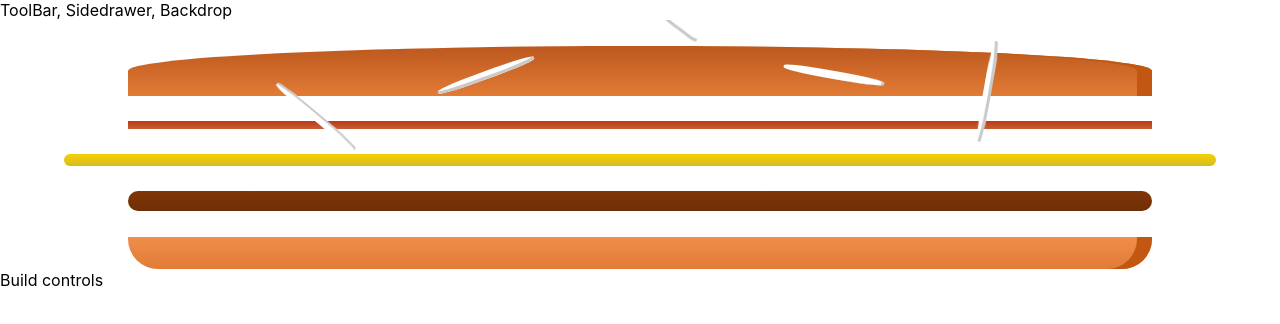
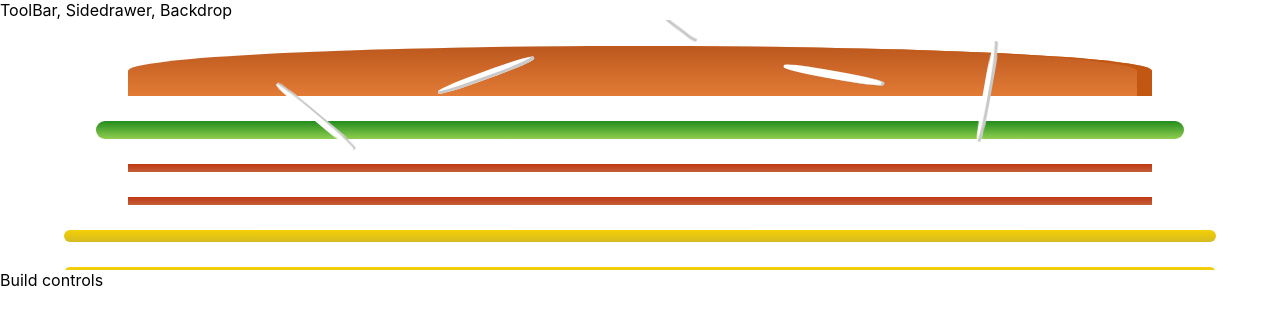
Before and after one commit to gerbriel/hamburger, a React (Create React App) app: page / in a window 1280 px wide. Shown: the top 324 px of the page. Built offline with nearby package versions, Linux system fonts and the light colour scheme.

Commit message:
setup .map method
set up .map method to help make burger more dynamic

```diff
--- a/src/components/Burger/Burger.js
+++ b/src/components/Burger/Burger.js
@@ -3,12 +3,16 @@
 import BurgerIngredient from './BurgerIngredient/BurgerIngredient';
 
 const burger =(props)=>{
+    const transformedIngredients=Object.keys(props.ingredients)
+    .map(igKey=>{
+        return [...Array(props.ingredients[igKey])].map((_,i) =>{
+           return  <BurgerIngredient key={igKey+i} type={igKey}/>;
+        });
+    });
     return(
         <div className='Burger'>
             <BurgerIngredient type='bread-top'/>
-            <BurgerIngredient type='bacon'/>
-            <BurgerIngredient type='cheese'/>
-            <BurgerIngredient type='meat'/>
+            {transformedIngredients}
             <BurgerIngredient type='bread-bottom'/>
         </div>
     );
--- a/src/containers/BurgerBuilder/BurgerBuilder.js
+++ b/src/containers/BurgerBuilder/BurgerBuilder.js
@@ -3,10 +3,18 @@
 import Burger from '../../components/Burger/Burger';
 
 class BurgerBuilder extends Component{
+    state={
+        ingredients: {
+            salad: 1,
+            bacon:2,
+            cheese:2,
+            meat:1
+        }
+    }
     render(){
         return(
             <Aux>
-                <Burger/>
+                <Burger ingredients={this.state.ingredients}/>
                 <div>Build controls</div>
             </Aux>
         );
```
